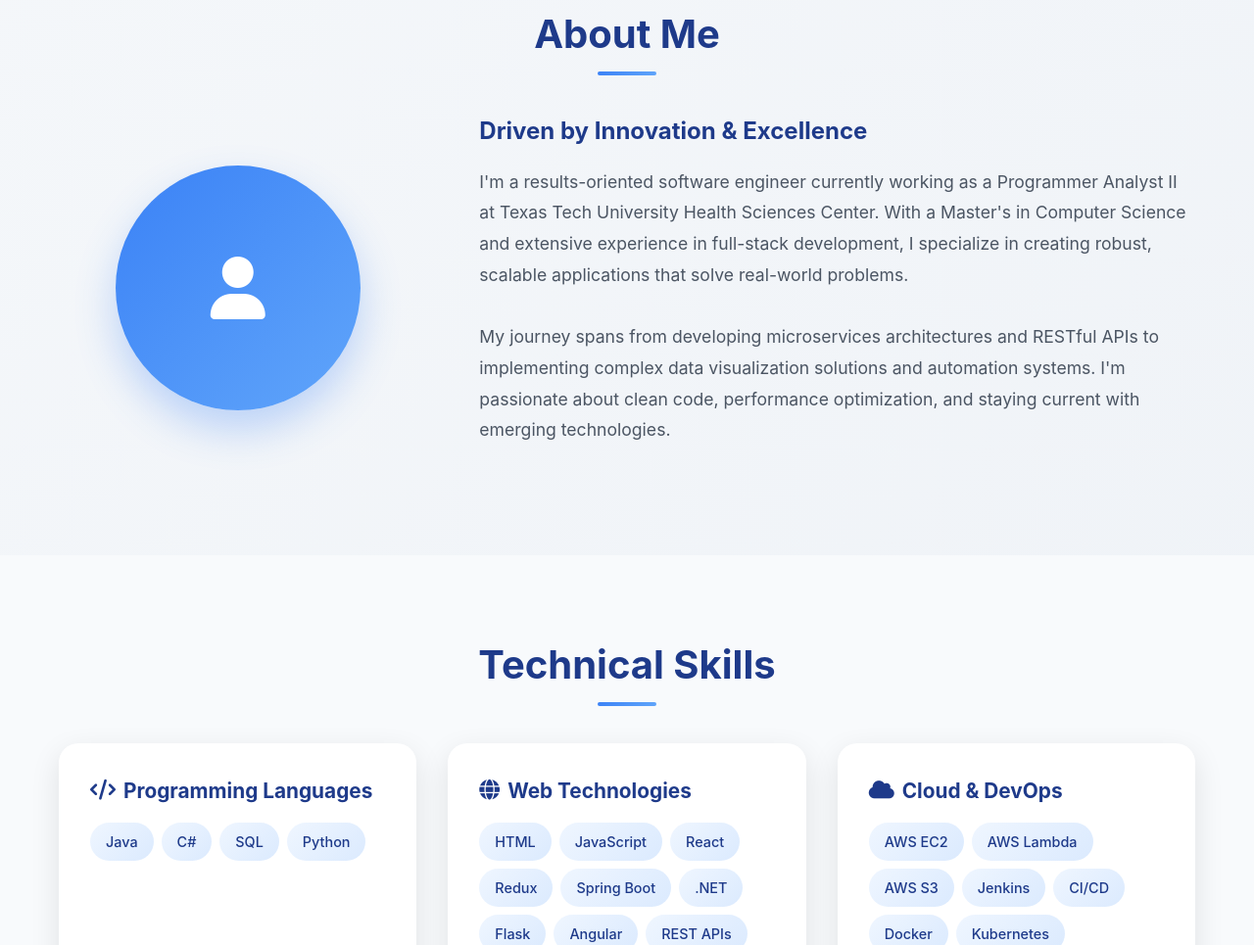
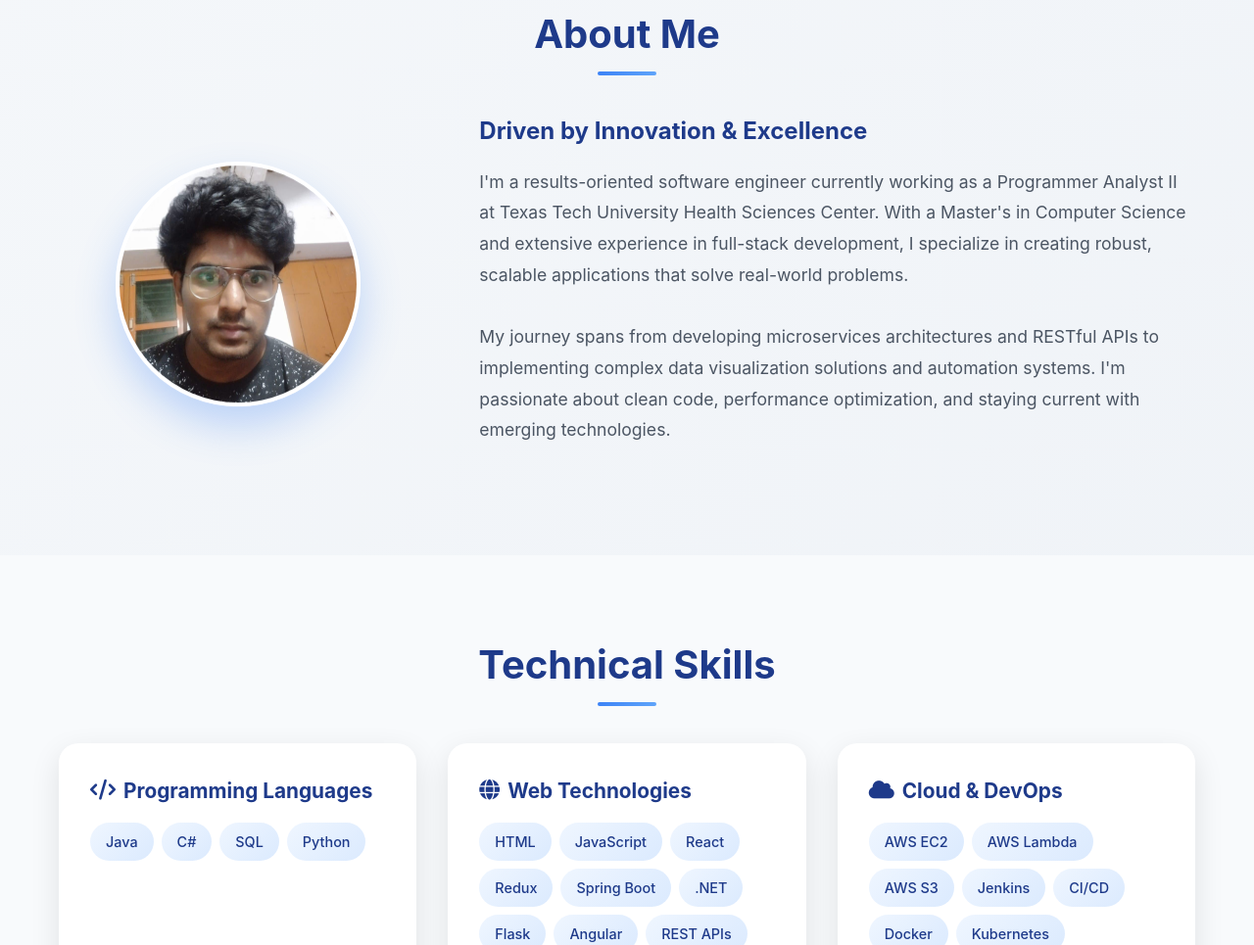
Before and after one commit to Hemanth-Reddy/hemanth-reddy.github.io, a plain HTML site: page index.html in a window 1280 px wide. Shown: the part 1674-2639 px from the top of the page at 98% size. Drawn offline with Linux system fonts and the light colour scheme.

Commit message:
updated photo

```diff
--- a/index.html
+++ b/index.html
@@ -139,7 +139,7 @@
             <div class="about-grid">
                 <div class="about-image">
                     <!-- Replace this src with your photo URL -->
-                    <img src="your-photo-url-here.jpg"
+                    <img src="Hemanth.jpg"
                          alt="Hemanth Nagireddy"
                          class="profile-photo"
                          onerror="this.style.display='none'; this.nextElementSibling.style.display='flex';">
```
Also changed, not shown: Hemanth.jpg (added).
